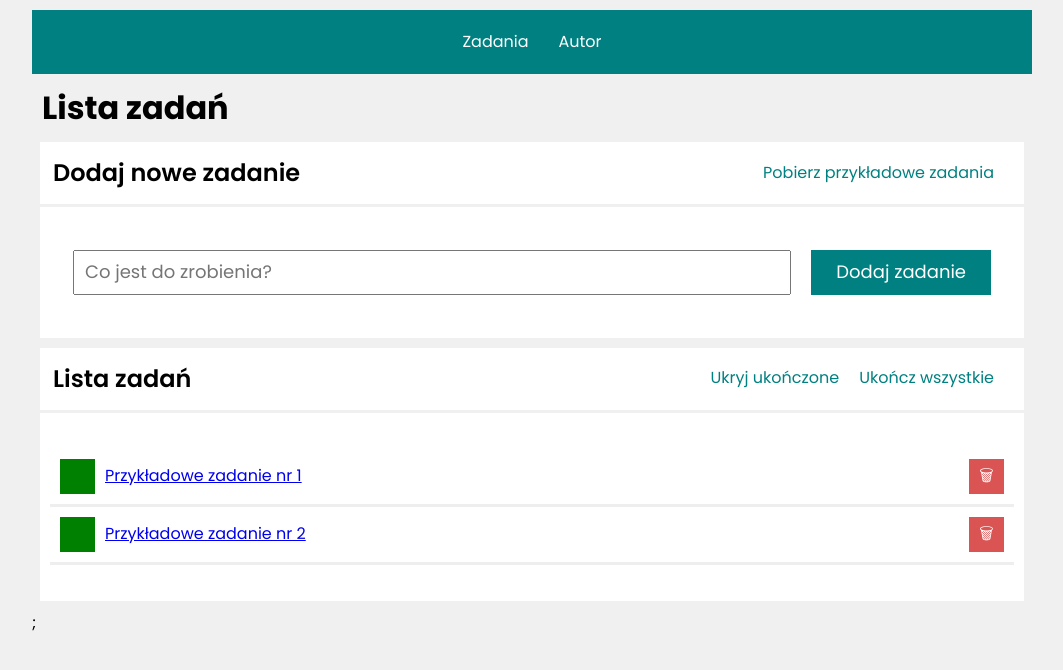
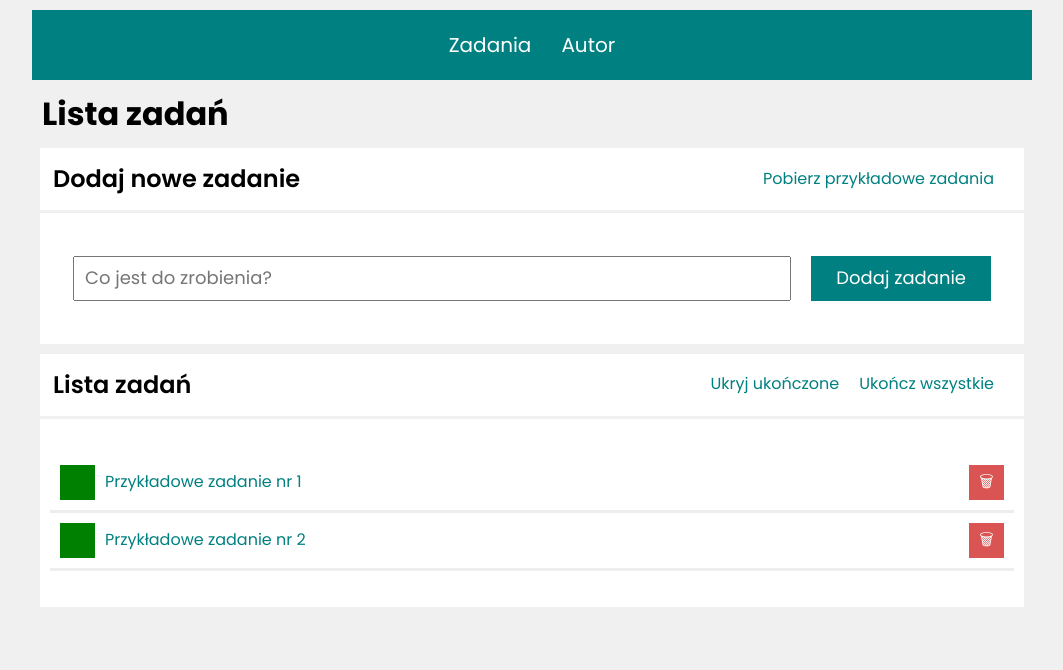
Before and after one commit to BogdanskiJ/todo-list-react, a React (Create React App) app: page /#/zadania in a window 1280 px wide. Both pictures are taken after a click on the button "Pobierz przykładowe zadania". Shown: the top 670 px of the page, without its empty margins (108-1171 px from the left). Built offline with nearby package versions, Linux system fonts and the light colour scheme.

Commit message:
added TaskPage

```diff
--- a/src/features/tasks/TaskPage/index.js
+++ b/src/features/tasks/TaskPage/index.js
@@ -1,19 +1,24 @@
-import React from "react";
 import Section from "../../../common/Section";
 import Header from "../../../common/Header";
 import Container from "../../../common/Container";
 
 import { useParams } from "react-router-dom";
-import tasksSlice from "../tasksSlice";
+import { getTaskById } from "../tasksSlice";
+import { useSelector } from "react-redux";
 
 function TaskPage() {
-    const params = useParams();
+    const { id } = useParams();
+    const task = useSelector(state => getTaskById(state, id));
+
     return (
         <Container>
             <Header title="Szczegóły zadania" />
             <Section
-                title={params.id}
-                body={<>nana</>}
+                title={task ? task.content : "Przykro mi, ale nie znaleziono zadania 🙁"}
+                body={
+                <>
+                <strong>Ukończono:</strong> {task.done ? "Tak" : "Nie"}
+                </>}
             />
         </Container>
     );
--- a/src/features/tasks/TasksPage/Buttons/index.js
+++ b/src/features/tasks/TasksPage/Buttons/index.js
@@ -1,7 +1,7 @@
 import React, { useEffect, useState } from "react";
 import { ButtonJs } from "./styled";
 import { useSelector, useDispatch } from "react-redux";
-import { selectTasks, toggleHideDone, setAllDone, fetchExampleTasks } from "../../tasksSlice";
+import { selectTasksState, toggleHideDone, setAllDone, fetchExampleTasks } from "../../tasksSlice";
 
 
 
@@ -38,7 +38,7 @@ export const ExampleTaskButtons = () => {
 
 
 export const Buttons = () => {
-    const { tasks, hideDone } = useSelector(selectTasks);
+    const { tasks, hideDone } = useSelector(selectTasksState);
     const dispatch = useDispatch();
     return (
         <div>
--- a/src/features/tasks/TasksPage/TasksList/index.js
+++ b/src/features/tasks/TasksPage/TasksList/index.js
@@ -1,12 +1,25 @@
 import React from "react";
 import { TaskList, NewTaskList, ButtonJs, Content, ButtonDelete } from "./styled";
 import { useSelector, useDispatch } from "react-redux";
-import { selectTasks, toggleTaskDone, removeTask } from "../../tasksSlice";
-import { Link } from "react-router-dom";
+import { selectTasksState, toggleTaskDone, removeTask, getTaskById} from "../../tasksSlice";
+import { StyledLink } from "./styled"
+import { useLocation, useParams } from "react-router-dom";
 
 const TasksList = () => {
-    const { tasks, hideDone } = useSelector(selectTasks);
+
+
+
+    const location = useLocation();
+    const searchParams = new URLSearchParams(location.search);
+    const query = searchParams.get("szukaj");
+
+
+
+
+    const { tasks, hideDone } = useSelector(selectTasksState);
     const dispatch = useDispatch();
+
+
     return (
         <TaskList>{
             tasks.map(task => (
@@ -18,7 +31,7 @@ const TasksList = () => {
                     > {task.done ? "✓" : ""}
                     </ButtonJs>
                     <Content done={task.done}>
-                        <Link to={`/zadania/${task.id}`}>{task.content}</Link>
+                        <StyledLink to={`/zadania/${task.id}`}>{task.content}</StyledLink>
                     </Content>
                     <ButtonDelete buttonDelete
                         onClick={() => dispatch(removeTask(task.id))}
--- a/src/features/tasks/TasksPage/TasksList/styled.js
+++ b/src/features/tasks/TasksPage/TasksList/styled.js
@@ -1,4 +1,5 @@
 import styled, { css } from "styled-components";
+import { Link } from "react-router-dom";
 
 export const TaskList = styled.ul`
     padding: 0px;
@@ -61,3 +62,8 @@ export const ButtonDelete = styled.button`
         background-color: hsl(0, 65%, 70%)
     };
 `;
+
+export const StyledLink = styled(Link)`
+    text-decoration:none;
+    color: teal;
+`;
--- a/src/features/tasks/TasksPage/index.js
+++ b/src/features/tasks/TasksPage/index.js
@@ -5,8 +5,14 @@ import Buttons, { ExampleTaskButtons } from "./Buttons";
 import Section from "../../../common/Section";
 import Header from "../../../common/Header";
 import Container from "../../../common/Container";
+import { useParams } from "react-router-dom";
+import { getTaskById } from "../tasksSlice";
+import { useSelector } from "react-redux";
 
 function TasksPage() {
+  const { id } = useParams();
+  const task = useSelector(state => getTaskById(state, id));
+
   return (
     <Container>
       <Header title="Lista zadań" />
--- a/src/features/tasks/taskSaga.js
+++ b/src/features/tasks/taskSaga.js
@@ -1,4 +1,4 @@
-import { fetchExampleTasks, selectTasks, setTasks } from "./tasksSlice";
+import { fetchExampleTasks, selectTasksState, setTasks } from "./tasksSlice";
 import { takeLatest, call, put, takeEvery, select } from "redux-saga/effects"
 import { getExampleTasks } from "./getExampleTasks";
 import { saveTasksInLocalStorage } from "./tasksLocalStorage"
@@ -13,7 +13,7 @@ function* fetchExampleTaskHandler() {
 }
 
 function* saveTasksInLocalStorageHandler() {
-    const tasks = yield select(selectTasks);
+    const tasks = yield select(selectTasksState);
     yield call(saveTasksInLocalStorage, tasks.tasks);
 }
 
--- a/src/features/tasks/tasksSlice.js
+++ b/src/features/tasks/tasksSlice.js
@@ -39,5 +39,11 @@ const tasksSlice = createSlice({
 );
 
 export const { addTask, toggleHideDone, toggleTaskDone, removeTask, setAllDone, fetchExampleTasks, setTasks } = tasksSlice.actions;
-export const selectTasks = state => state.tasks;
+export const selectTasksState = state => state.tasks;
+
+export const selectTasks = state => selectTasksState(state).tasks;
+
+export const getTaskById = (state, taskId) => selectTasks(state).find(({ id }) => id === taskId);
+
+
 export default tasksSlice.reducer;
--- a/src/styled.js
+++ b/src/styled.js
@@ -15,6 +15,7 @@ export const StyledUlList = styled.ul`
 
 export const StyledLiList = styled.li`
 width: max-content;
+font-size: 20px;
 padding: 10px;
 margin: 0 5px;
 transition: 0.5s;
```
Also changed, not shown: src/App.js (+4 -7 lines).
